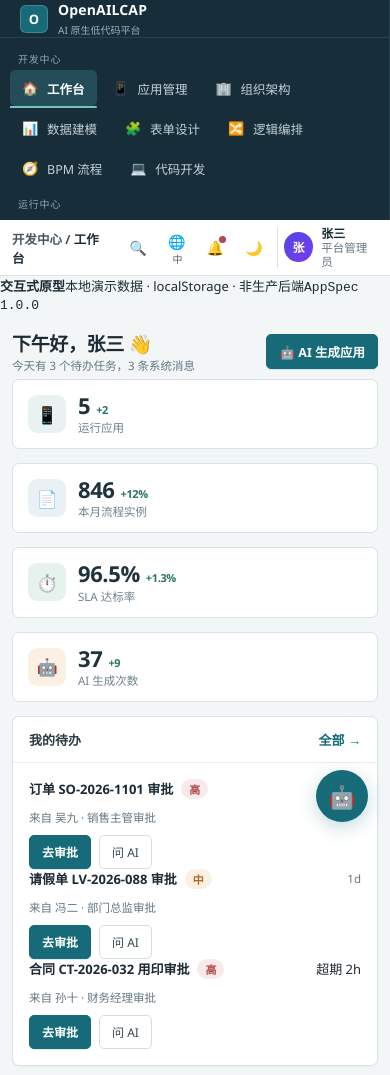
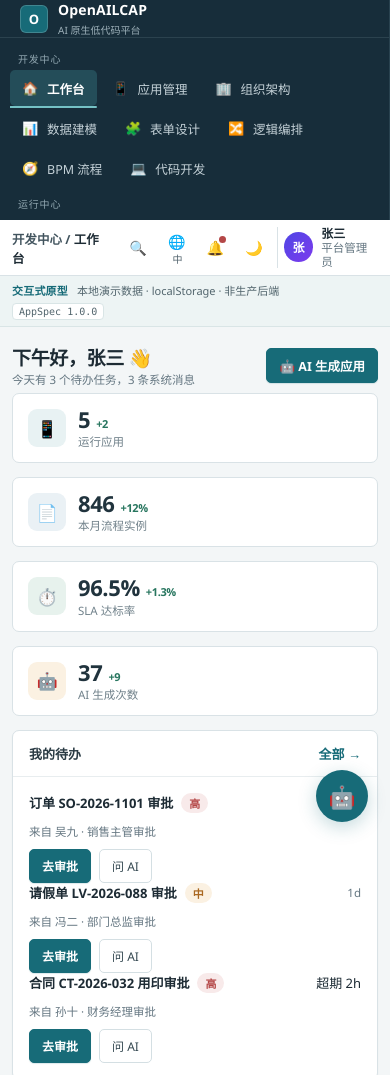
Before and after one commit to zealzhangz/OpenAILCAP, a website: page openailcap-prototype/public/index.html in a window 390 px wide. Shown: the top 1075 px of the page. Drawn offline with Linux system fonts and the light colour scheme.

Commit message:
style(prototype): add responsive prototype status ribbon

```diff
--- a/openailcap-prototype/public/css/workbench-redesign.css
+++ b/openailcap-prototype/public/css/workbench-redesign.css
@@ -123,3 +123,23 @@ button,input,select,textarea { font:inherit; }
 @media (prefers-reduced-motion:reduce) {
   *,*::before,*::after { scroll-behavior:auto!important; animation-duration:.01ms!important; animation-iteration-count:1!important; transition-duration:.01ms!important; }
 }
+
+
+/* Persistent prototype boundary notice: visible on every workspace, not only in docs. */
+.prototype-notice {
+  display:flex; align-items:center; gap:10px; min-height:30px;
+  padding:5px 28px; color:#52656d; background:#edf4f4;
+  border-bottom:1px solid #d9e5e6; font-size:11px;
+}
+.prototype-notice strong {
+  color:#176b78; font-weight:700; letter-spacing:.2px;
+}
+.prototype-notice code {
+  margin-left:auto; padding:2px 6px; border-radius:4px;
+  color:#52656d; background:#fff; border:1px solid #d9e5e6;
+  font:10px var(--mono);
+}
+@media (max-width:760px) {
+  .prototype-notice { padding:6px 12px; flex-wrap:wrap; gap:5px 9px; }
+  .prototype-notice code { margin-left:0; }
+}
```
